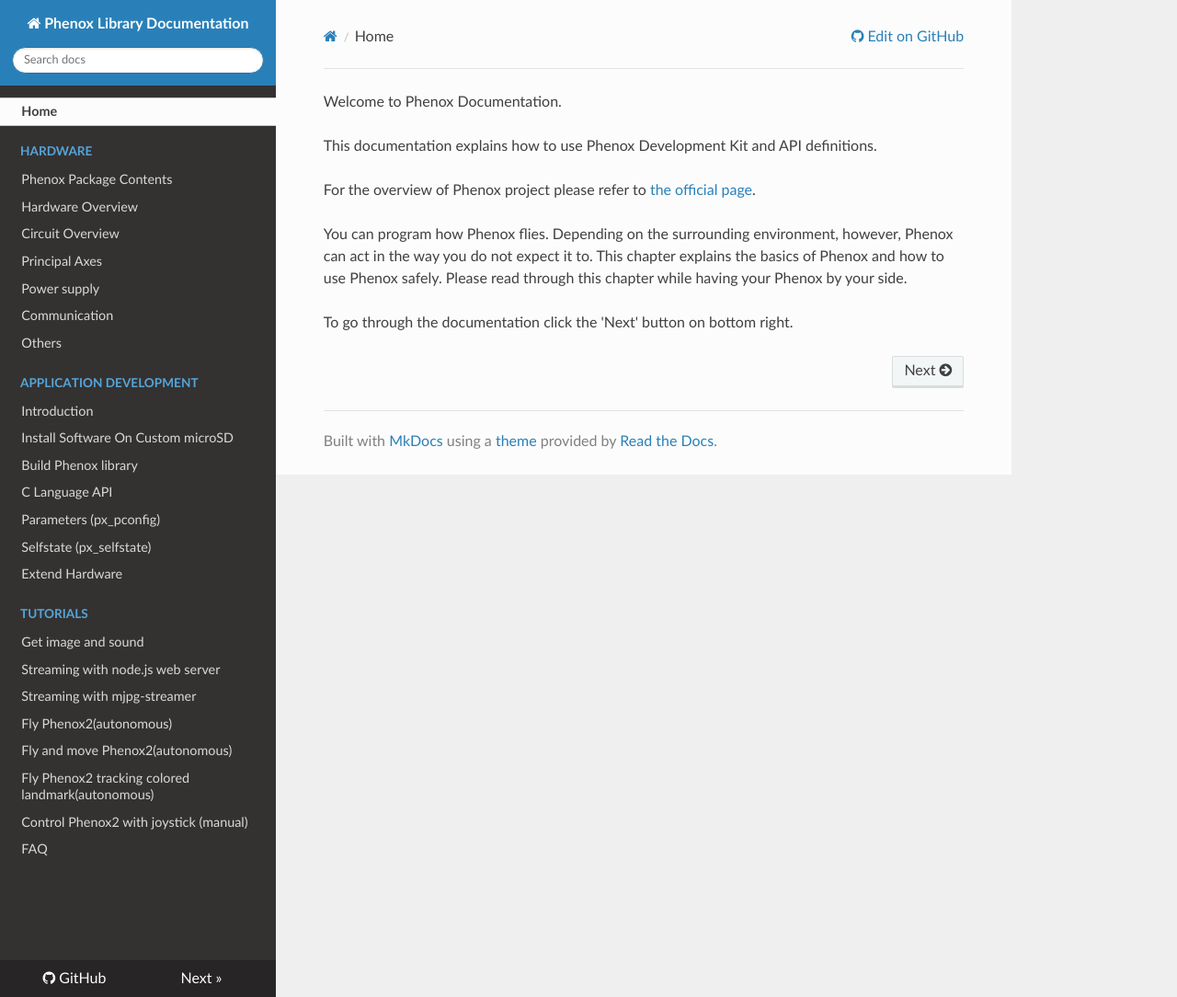
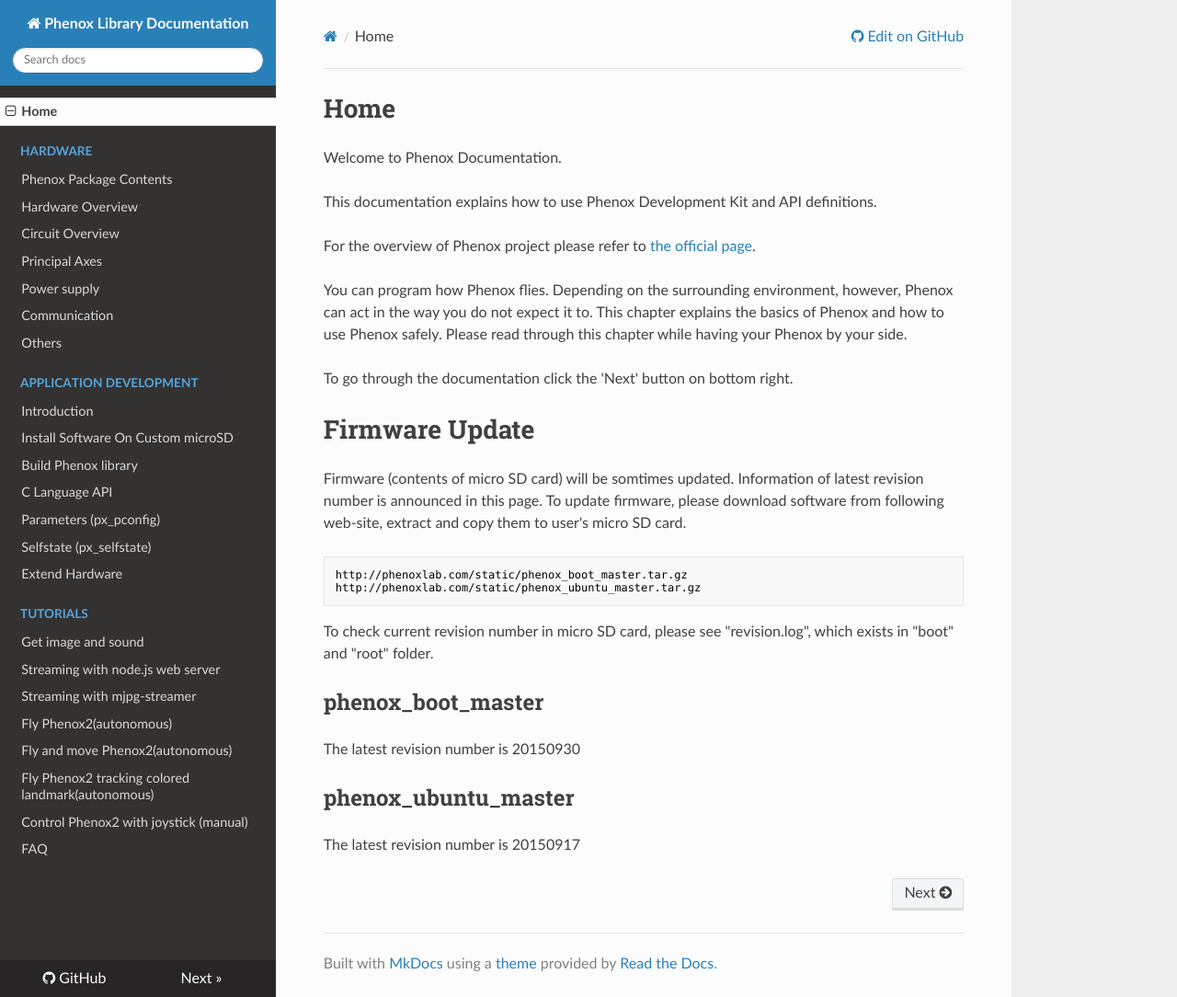
Before and after one commit to phenoxlab/phenox, an MkDocs documentation site: the page built from docs/index.md, in a window 1280 px wide and 1084 px high. Shown: the whole window at 92% size. Built offline with MkDocs 1.6.1, drawn with Linux system fonts in a browser that asks for light colours; nearby versions of some CDN libraries; old or Windows-style settings are respelled for this version of MkDocs.

Commit message:
added firmware update information and degz

````diff
--- a/docs/index.md
+++ b/docs/index.md
@@ -1,3 +1,4 @@
+# Home
 Welcome to Phenox Documentation.
 
 This documentation explains how to use Phenox Development Kit and API definitions.
@@ -7,3 +8,15 @@
 You can program how Phenox flies. Depending on the surrounding environment, however, Phenox can act in the way you do not expect it to. This chapter explains the basics of Phenox and how to use Phenox safely. Please read through this chapter while having your Phenox by your side.
 
 To go through the documentation click the 'Next' button on bottom right.
+
+# Firmware Update
+Firmware (contents of micro SD card) will be somtimes updated. Information of latest revision number is announced in this page. To update firmware, please download software from following web-site, extract and copy them to user's micro SD card.
+```bash
+http://phenoxlab.com/static/phenox_boot_master.tar.gz
+http://phenoxlab.com/static/phenox_ubuntu_master.tar.gz
+```
+To check current revision number in micro SD card, please see "revision.log", which exists in "boot" and "root" folder.
+##phenox_boot_master
+The latest revision number is 20150930
+##phenox_ubuntu_master
+The latest revision number is 20150917
````
Also changed, not shown: docs/dev/api.md (+6 -1 lines), docs/dev/param.md (+3 -0 lines).
